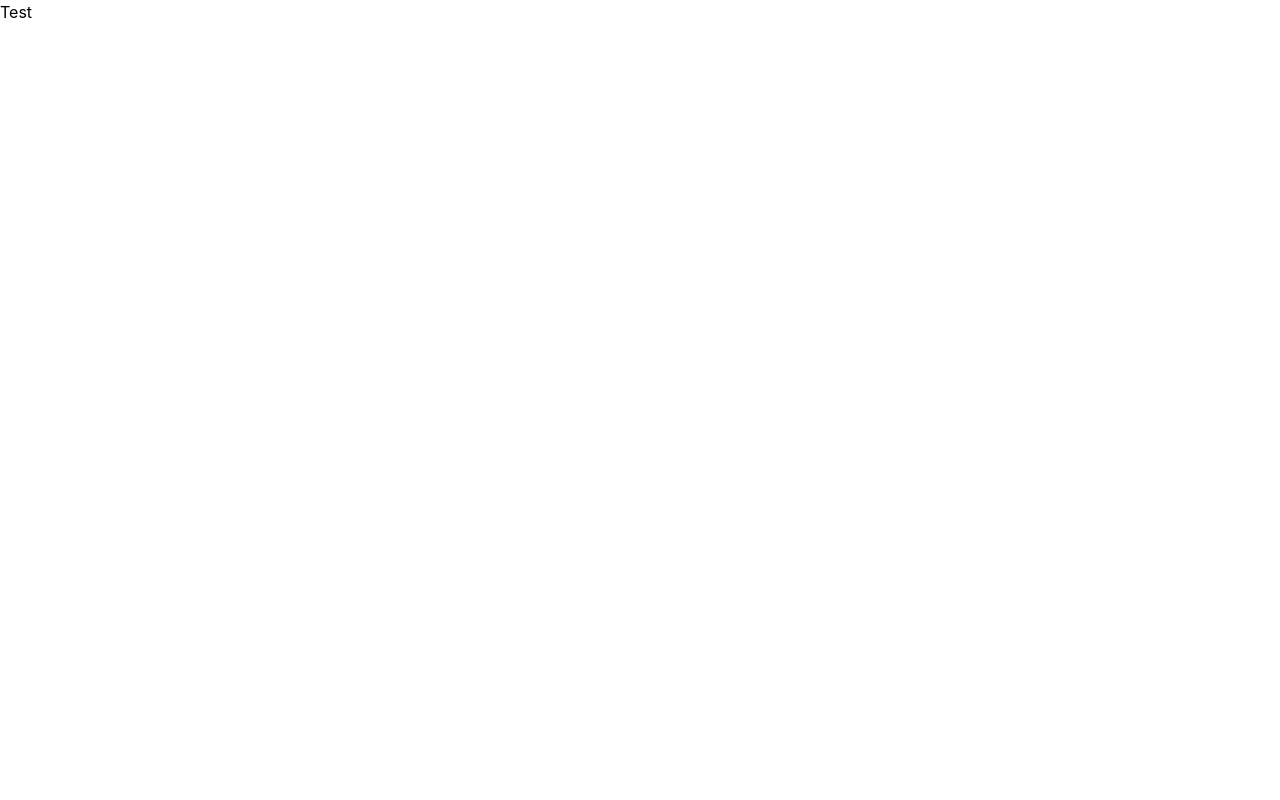
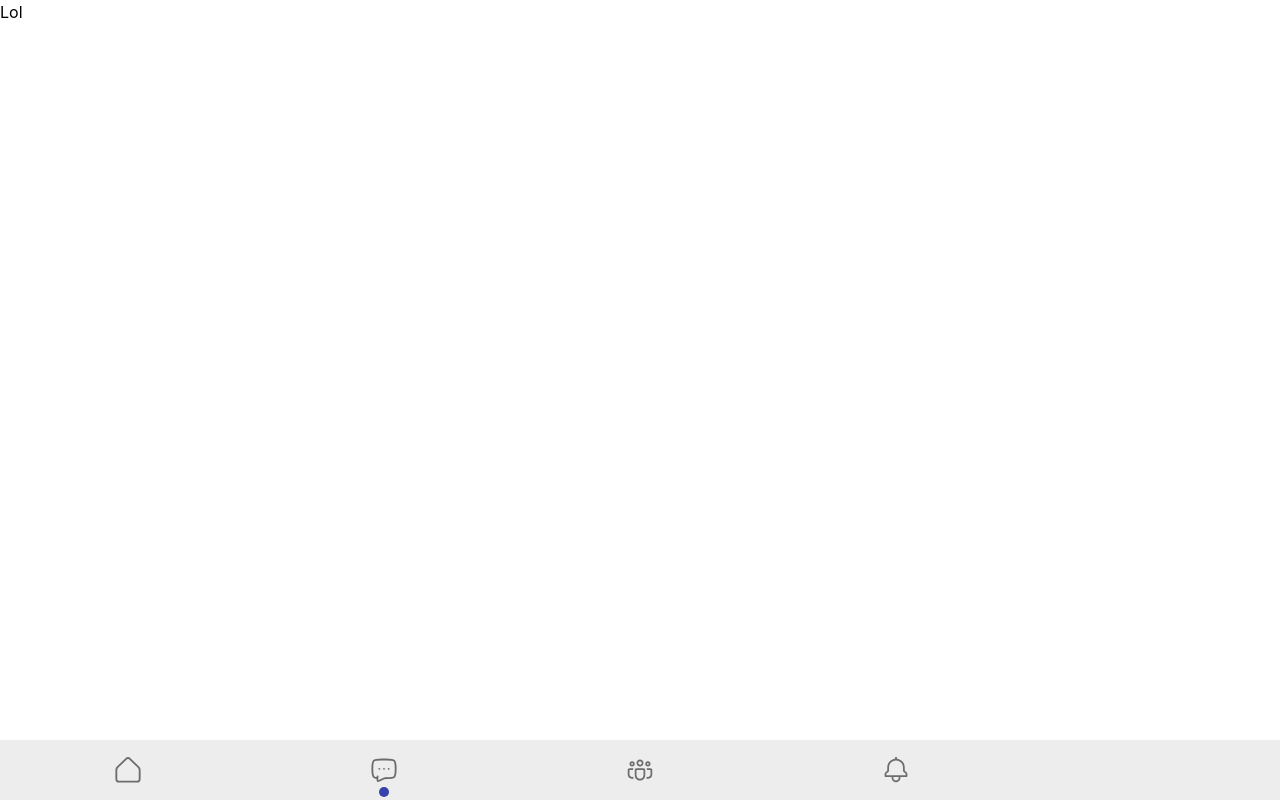
Before and after one commit to JordanBlount/teamly2, a React (Create React App) app in the folder client/: page / in a window 1280 px wide. Built offline with nearby package versions, Linux system fonts and the light colour scheme.

Commit message:
Add dependencies. Create NavBar along with NavIcons.

```diff
--- a/client/package.json
+++ b/client/package.json
@@ -12,6 +12,7 @@
     "react": "^17.0.2",
     "react-dom": "^17.0.2",
     "react-router": "^6.2.1",
+    "react-router-dom": "^6.2.1",
     "react-scripts": "5.0.0",
     "tailwindcss": "^3.0.15",
     "web-vitals": "^2.1.3"
--- a/client/src/App.js
+++ b/client/src/App.js
@@ -1,13 +1,11 @@
 import './App.css';
+import NavBar from './components/nav/NavBar';
 
 function App() {
   return (
-    <div className="App">
-      <nav>
-        <ul>
-          <li><a href="test">Test</a></li>
-        </ul>
-      </nav>
+    <div className="App min-h-screen pb-[72px] overflow-y-hidden">
+        Lol
+        <NavBar />
     </div>
   );
 }
--- /dev/null
+++ b/client/src/components/nav/NavBar.js
@@ -0,0 +1,44 @@
+import React from 'react'
+import NavItem from './NavItem'
+
+const TabBar = () => {
+    return (
+        <div class="bottom-bar z-[10]">
+            <nav class="fixed h-72px bottom-0 inset-x-0 bg-[#EDEDED] flex justify-between">
+                <NavItem icon={
+                    <svg class="w-7 h-7 mx-auto" viewBox="0 0 30 30" fill="none" xmlns="http://www.w3.org/2000/svg">
+                        <path d="M27.5 24.9999V15.2174C27.5001 14.5368 27.3612 13.8634 27.0919 13.2384C26.8226 12.6133 26.4285 12.0498 25.9337 11.5824L16.7175 2.87244C16.2533 2.4336 15.6388 2.18909 15 2.18909C14.3612 2.18909 13.7467 2.4336 13.2825 2.87244L4.06625 11.5824C3.57153 12.0498 3.17744 12.6133 2.90812 13.2384C2.6388 13.8634 2.49993 14.5368 2.5 15.2174V24.9999C2.5 25.663 2.76339 26.2989 3.23223 26.7677C3.70107 27.2365 4.33696 27.4999 5 27.4999H25C25.663 27.4999 26.2989 27.2365 26.7678 26.7677C27.2366 26.2989 27.5 25.663 27.5 24.9999Z" stroke="#6C6C6C" stroke-width="2" stroke-linecap="round" stroke-linejoin="round" />
+                    </svg>
+                } />
+                <NavItem icon={
+                    <svg class="w-7 h-7 mx-auto" viewBox="0 0 30 30" fill="none" xmlns="http://www.w3.org/2000/svg">
+                        <path d="M17.5 23.75C22.2137 23.75 24.5712 23.75 26.035 22.285C27.5 20.8212 27.5 18.4637 27.5 13.75C27.5 9.03625 27.5 6.67875 26.035 5.215C24.5712 3.75 22.2137 3.75 17.5 3.75H12.5C7.78625 3.75 5.42875 3.75 3.965 5.215C2.5 6.67875 2.5 9.03625 2.5 13.75C2.5 18.4637 2.5 20.8212 3.965 22.285C4.78125 23.1025 5.875 23.4638 7.5 23.6225" stroke="#6C6C6C" stroke-width="2" stroke-linecap="round" stroke-linejoin="round" />
+                        <path d="M15 13.75V13.7625" stroke="#6C6C6C" stroke-width="2" stroke-linecap="round" />
+                        <path d="M10 13.75V13.7625" stroke="#6C6C6C" stroke-width="2" stroke-linecap="round" />
+                        <path d="M20 13.75V13.7625" stroke="#6C6C6C" stroke-width="2" stroke-linecap="round" />
+                        <path d="M17.5001 23.75C15.9551 23.75 14.2526 24.375 12.6988 25.1813C10.2013 26.4775 8.95256 27.1263 8.33756 26.7125C7.72256 26.3 7.83881 25.0188 8.07256 22.4575L8.12506 21.875" stroke="#6C6C6C" stroke-width="2" stroke-linecap="round" />
+                    </svg>
+                } isSelected />
+                <NavItem icon={
+                    <svg class="w-7 h-7 mx-auto" viewBox="0 0 30 30" fill="none" xmlns="http://www.w3.org/2000/svg">
+                        <path d="M11.2537 7.50003C11.2537 6.50647 11.6484 5.55359 12.3509 4.85104C13.0535 4.14848 14.0063 3.75378 14.9999 3.75378C15.9935 3.75378 16.9464 4.14848 17.6489 4.85104C18.3515 5.55359 18.7462 6.50647 18.7462 7.50003C18.7462 8.4936 18.3515 9.44647 17.6489 10.149C16.9464 10.8516 15.9935 11.2463 14.9999 11.2463C14.0063 11.2463 13.0535 10.8516 12.3509 10.149C11.6484 9.44647 11.2537 8.4936 11.2537 7.50003ZM14.9999 5.62878C14.7542 5.62878 14.5108 5.67718 14.2838 5.77122C14.0568 5.86526 13.8505 6.0031 13.6767 6.17686C13.503 6.35062 13.3651 6.55691 13.2711 6.78394C13.1771 7.01097 13.1287 7.2543 13.1287 7.50003C13.1287 7.74577 13.1771 7.9891 13.2711 8.21613C13.3651 8.44316 13.503 8.64945 13.6767 8.82321C13.8505 8.99697 14.0568 9.1348 14.2838 9.22884C14.5108 9.32288 14.7542 9.37128 14.9999 9.37128C15.4962 9.37128 15.9722 9.17413 16.3231 8.82321C16.674 8.47228 16.8712 7.99632 16.8712 7.50003C16.8712 7.00375 16.674 6.52779 16.3231 6.17686C15.9722 5.82593 15.4962 5.62878 14.9999 5.62878Z" fill="#6C6C6C" />
+                        <path d="M20.625 8.4375C20.625 8.06816 20.6977 7.70243 20.8391 7.3612C20.9804 7.01997 21.1876 6.70993 21.4488 6.44876C21.7099 6.1876 22.02 5.98043 22.3612 5.83909C22.7024 5.69775 23.0682 5.625 23.4375 5.625C23.8068 5.625 24.1726 5.69775 24.5138 5.83909C24.855 5.98043 25.1651 6.1876 25.4262 6.44876C25.6874 6.70993 25.8946 7.01997 26.0359 7.3612C26.1773 7.70243 26.25 8.06816 26.25 8.4375C26.25 9.18342 25.9537 9.89879 25.4262 10.4262C24.8988 10.9537 24.1834 11.25 23.4375 11.25C22.6916 11.25 21.9762 10.9537 21.4488 10.4262C20.9213 9.89879 20.625 9.18342 20.625 8.4375ZM23.4375 7.5C23.1889 7.5 22.9504 7.59877 22.7746 7.77459C22.5988 7.9504 22.5 8.18886 22.5 8.4375C22.5 8.68614 22.5988 8.9246 22.7746 9.10041C22.9504 9.27623 23.1889 9.375 23.4375 9.375C23.6861 9.375 23.9246 9.27623 24.1004 9.10041C24.2762 8.9246 24.375 8.68614 24.375 8.4375C24.375 8.18886 24.2762 7.9504 24.1004 7.77459C23.9246 7.59877 23.6861 7.5 23.4375 7.5Z" fill="#6C6C6C" />
+                        <path d="M6.5625 5.625C5.81658 5.625 5.10121 5.92132 4.57376 6.44876C4.04632 6.97621 3.75 7.69158 3.75 8.4375C3.75 9.18342 4.04632 9.89879 4.57376 10.4262C5.10121 10.9537 5.81658 11.25 6.5625 11.25C7.30842 11.25 8.02379 10.9537 8.55124 10.4262C9.07868 9.89879 9.375 9.18342 9.375 8.4375C9.375 7.69158 9.07868 6.97621 8.55124 6.44876C8.02379 5.92132 7.30842 5.625 6.5625 5.625ZM5.625 8.4375C5.625 8.18886 5.72377 7.9504 5.89959 7.77459C6.0754 7.59877 6.31386 7.5 6.5625 7.5C6.81114 7.5 7.0496 7.59877 7.22541 7.77459C7.40123 7.9504 7.5 8.18886 7.5 8.4375C7.5 8.68614 7.40123 8.9246 7.22541 9.10041C7.0496 9.27623 6.81114 9.375 6.5625 9.375C6.31386 9.375 6.0754 9.27623 5.89959 9.10041C5.72377 8.9246 5.625 8.68614 5.625 8.4375Z" fill="#6C6C6C" />
+                        <path d="M8.0025 13.125C7.67251 13.6947 7.49914 14.3416 7.5 15H3.75V19.6875C3.74985 20.1539 3.86568 20.613 4.08706 21.0235C4.30845 21.434 4.62844 21.7829 5.01823 22.039C5.40802 22.2951 5.85537 22.4502 6.32002 22.4904C6.78466 22.5307 7.25201 22.4547 7.68 22.2694C7.81875 22.89 8.03625 23.4825 8.3175 24.0356C7.60587 24.323 6.83458 24.4312 6.07136 24.3508C5.30813 24.2703 4.57633 24.0038 3.9402 23.5744C3.30408 23.1451 2.7831 22.5662 2.42301 21.8884C2.06292 21.2107 1.87474 20.4549 1.875 19.6875V15C1.875 14.5027 2.07254 14.0258 2.42418 13.6742C2.77581 13.3225 3.25272 13.125 3.75 13.125H8.0025Z" fill="#6C6C6C" />
+                        <path d="M21.6826 24.0356C22.3942 24.323 23.1655 24.4312 23.9288 24.3508C24.692 24.2703 25.4238 24.0038 26.0599 23.5744C26.696 23.1451 27.217 22.5662 27.5771 21.8884C27.9372 21.2107 28.1254 20.4549 28.1251 19.6875V15C28.1251 14.5027 27.9276 14.0258 27.5759 13.6742C27.2243 13.3225 26.7474 13.125 26.2501 13.125H21.9976C22.3164 13.6762 22.5001 14.3156 22.5001 15H26.2501V19.6875C26.2503 20.1539 26.1344 20.613 25.9131 21.0235C25.6917 21.434 25.3717 21.7829 24.9819 22.039C24.5921 22.2951 24.1447 22.4502 23.6801 22.4904C23.2155 22.5307 22.7481 22.4547 22.3201 22.2694C22.1795 22.89 21.9639 23.4825 21.6826 24.0356Z" fill="#6C6C6C" />
+                        <path d="M11.25 13.125C10.7527 13.125 10.2758 13.3225 9.92418 13.6742C9.57254 14.0258 9.375 14.5027 9.375 15V20.625C9.375 22.1168 9.96763 23.5476 11.0225 24.6025C12.0774 25.6574 13.5082 26.25 15 26.25C16.4918 26.25 17.9226 25.6574 18.9775 24.6025C20.0324 23.5476 20.625 22.1168 20.625 20.625V15C20.625 14.5027 20.4275 14.0258 20.0758 13.6742C19.7242 13.3225 19.2473 13.125 18.75 13.125H11.25ZM11.25 15H18.75V20.625C18.75 21.6196 18.3549 22.5734 17.6516 23.2766C16.9484 23.9799 15.9946 24.375 15 24.375C14.0054 24.375 13.0516 23.9799 12.3483 23.2766C11.6451 22.5734 11.25 21.6196 11.25 20.625V15Z" fill="#6C6C6C" />
+                    </svg>
+                } />
+                <NavItem icon={
+                    <svg class="w-7 h-7 mx-auto" viewBox="0 0 30 30" fill="none" xmlns="http://www.w3.org/2000/svg">
+                        <path d="M26.9128 18.0872L24.375 15.5494V12.1875C24.3721 9.86422 23.5078 7.62455 21.9493 5.90155C20.3909 4.17855 18.2488 3.09462 15.9375 2.85938V0.9375H14.0625V2.85938C11.7512 3.09462 9.60915 4.17855 8.05066 5.90155C6.49217 7.62455 5.62791 9.86422 5.625 12.1875V15.5494L3.08719 18.0872C2.91136 18.263 2.81255 18.5014 2.8125 18.75V21.5625C2.8125 21.8111 2.91127 22.0496 3.08709 22.2254C3.2629 22.4012 3.50136 22.5 3.75 22.5H10.3125V23.2284C10.2921 24.4178 10.7113 25.5728 11.4898 26.4722C12.2683 27.3716 13.3513 27.9521 14.5312 28.1025C15.183 28.1671 15.841 28.0946 16.4631 27.8897C17.0851 27.6847 17.6573 27.3519 18.143 26.9125C18.6287 26.4731 19.017 25.9369 19.283 25.3384C19.549 24.74 19.6868 24.0924 19.6875 23.4375V22.5H26.25C26.4986 22.5 26.7371 22.4012 26.9129 22.2254C27.0887 22.0496 27.1875 21.8111 27.1875 21.5625V18.75C27.1874 18.5014 27.0886 18.263 26.9128 18.0872ZM17.8125 23.4375C17.8125 24.1834 17.5162 24.8988 16.9887 25.4262C16.4613 25.9537 15.7459 26.25 15 26.25C14.2541 26.25 13.5387 25.9537 13.0113 25.4262C12.4838 24.8988 12.1875 24.1834 12.1875 23.4375V22.5H17.8125V23.4375ZM25.3125 20.625H4.6875V19.1381L7.22531 16.6003C7.40114 16.4245 7.49995 16.1861 7.5 15.9375V12.1875C7.5 10.1984 8.29018 8.29072 9.6967 6.8842C11.1032 5.47768 13.0109 4.6875 15 4.6875C16.9891 4.6875 18.8968 5.47768 20.3033 6.8842C21.7098 8.29072 22.5 10.1984 22.5 12.1875V15.9375C22.5001 16.1861 22.5989 16.4245 22.7747 16.6003L25.3125 19.1381V20.625Z" fill="#6C6C6C" />
+                    </svg>
+                } />
+                {/* TODO: Create a basic profile icon quickly using TailwindCSS */}
+                <NavItem />
+            </nav>
+        </div>
+    )
+}
+
+export default TabBar
--- /dev/null
+++ b/client/src/components/nav/NavItem.js
@@ -0,0 +1,20 @@
+import React from 'react'
+import { Link } from 'react-router-dom';
+
+const NavItem = ({ isSelected, icon }) => {
+    return (
+        <a href="#" className="w-full p-4 text-center block relative">
+            {isSelected && (
+                // Indicator to show this tab is currently selected
+                <span class="absolute left-1/2 transform -translate-x-1/2 -translate-y-1/2 top-[52px]">
+                    <svg class="w-2.5 h-2.5" viewBox="0 0 10 10" fill="none" xmlns="http://www.w3.org/2000/svg">
+                        <circle cx="5" cy="5" r="5" fill="#3643AA" />
+                    </svg>
+                </span>
+            )}
+            {icon}
+        </a>
+    )
+}
+
+export default NavItem
--- a/client/src/index.css
+++ b/client/src/index.css
@@ -2,11 +2,11 @@
 @tailwind components;
 @tailwind utilities;
 
+@import url('https://fonts.googleapis.com/css2?family=Inter:wght@300;400;500;700;900&display=swap');
+
 body {
   margin: 0;
-  font-family: -apple-system, BlinkMacSystemFont, 'Segoe UI', 'Roboto', 'Oxygen',
-    'Ubuntu', 'Cantarell', 'Fira Sans', 'Droid Sans', 'Helvetica Neue',
-    sans-serif;
+  font-family: 'Inter', sans-serif;
   -webkit-font-smoothing: antialiased;
   -moz-osx-font-smoothing: grayscale;
 }
--- a/client/src/index.js
+++ b/client/src/index.js
@@ -2,10 +2,13 @@ import React from 'react';
 import ReactDOM from 'react-dom';
 import './index.css';
 import App from './App';
+import { BrowserRouter as Router } from 'react-router-dom';
 
 ReactDOM.render(
   <React.StrictMode>
-    <App />
+    <Router>
+      <App />
+    </Router>
   </React.StrictMode>,
   document.getElementById('root')
 );
--- a/package.json
+++ b/package.json
@@ -15,7 +15,8 @@
     "dotenv": "^11.0.0",
     "express": "^4.17.2",
     "mongoose": "^6.1.6",
-    "pusher": "^5.0.0"
+    "pusher": "^5.0.0",
+    "react-router": "^6.2.1"
   },
   "devDependencies": {
     "nodemon": "^2.0.15"
```
Also changed, not shown: 2 other files (tests, documents, lock files or other folders).
